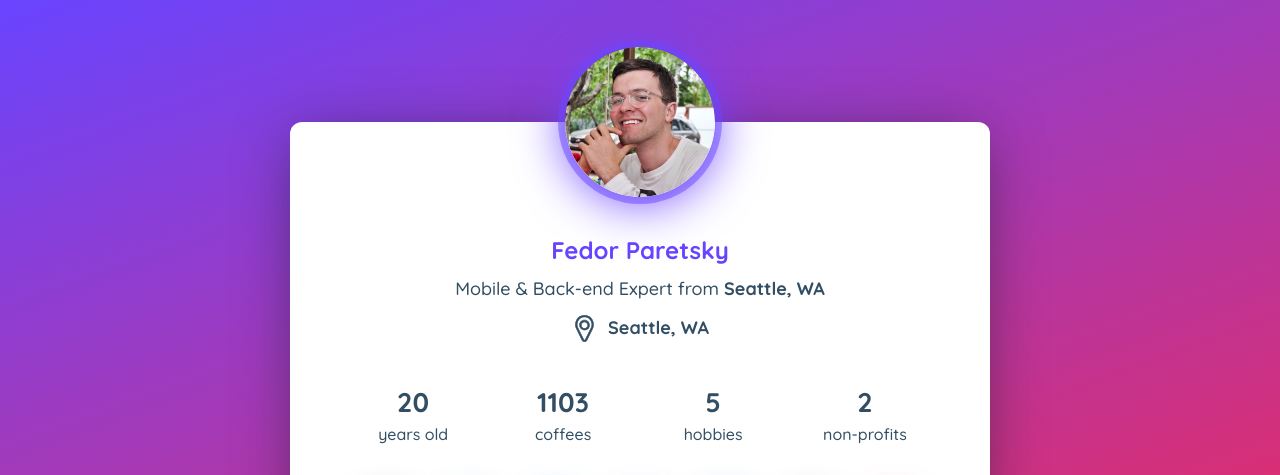
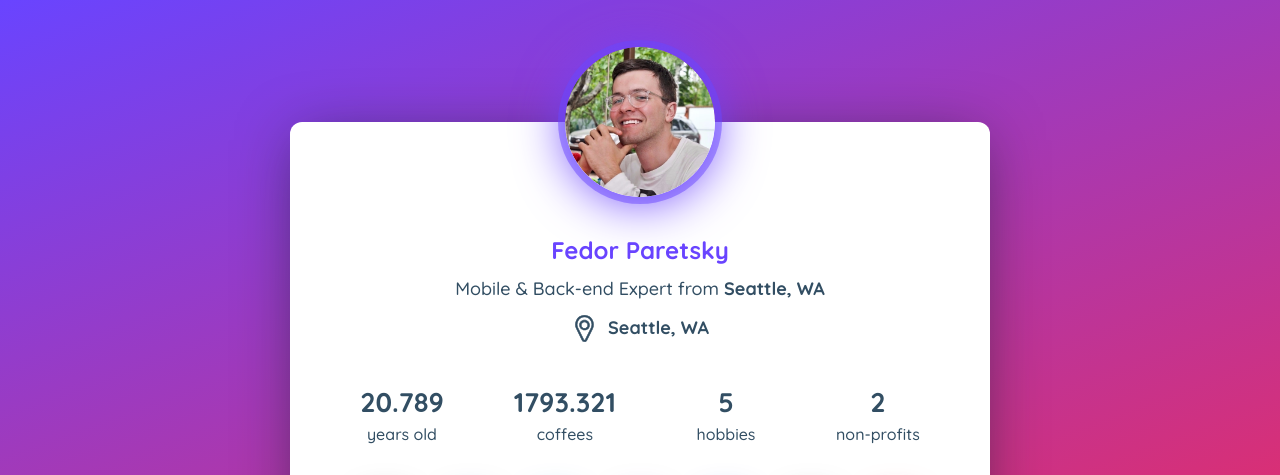
Before and after one commit to f3d0r/fedor-profile, a plain HTML site: page index.html in a window 1280 px wide. Shown: the top 475 px of the page. Drawn offline with nearby package versions, Linux system fonts and the light colour scheme.

Commit message:
Add decimal times to years old and coffee nums

```diff
--- /dev/null
+++ b/assets/js/decimalYears.js
@@ -0,0 +1,15 @@
+var birthday = new Date(1997, 11, 12, 6, 15, 0, 0);
+var coffeeDate = new Date(2018, 1, 1, 7, 0, 0, 0);
+
+$(document).ready(function () {
+    setInterval(calculateDecimalYear, 75);
+});
+
+function calculateDecimalYear() {
+    var now = Date.now();
+    var decimalYears = (now - birthday) / 31556952000;
+    $('#years_old').html(decimalYears.toFixed(3));
+
+    var coffees = 1100 + (3 * (now - coffeeDate) / 88643123.59550563);
+    $('#coffee_num').html(coffees.toFixed(3));
+}
--- a/index.html
+++ b/index.html
@@ -36,12 +36,12 @@
 
                 <div class="profile-card-inf">
                     <div class="profile-card-inf__item">
-                        <div class="profile-card-inf__title">20</div>
+                        <div id="years_old" class="profile-card-inf__title">20</div>
                         <div class="profile-card-inf__txt">years old</div>
                     </div>
 
                     <div class="profile-card-inf__item">
-                        <div class="profile-card-inf__title">1103</div>
+                        <div id="coffee_num" class="profile-card-inf__title">1103</div>
                         <div class="profile-card-inf__txt">coffees</div>
                     </div>
 
@@ -215,7 +215,7 @@
     </svg>
 
     <script src="assets/js/main.js"></script>
-
+    <script src="assets/js/decimalYears.js"></script>
 </body>
 
 </html>
```
